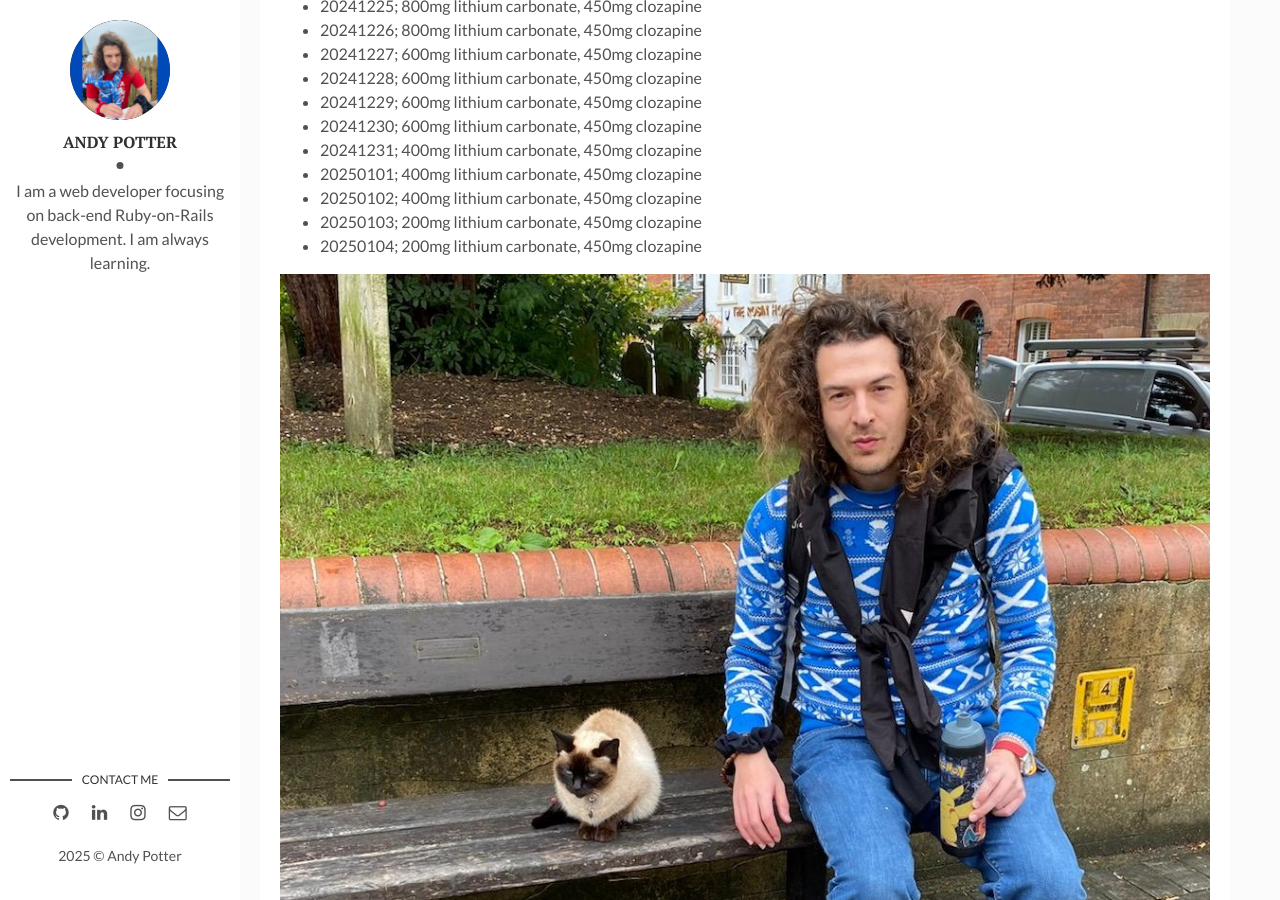
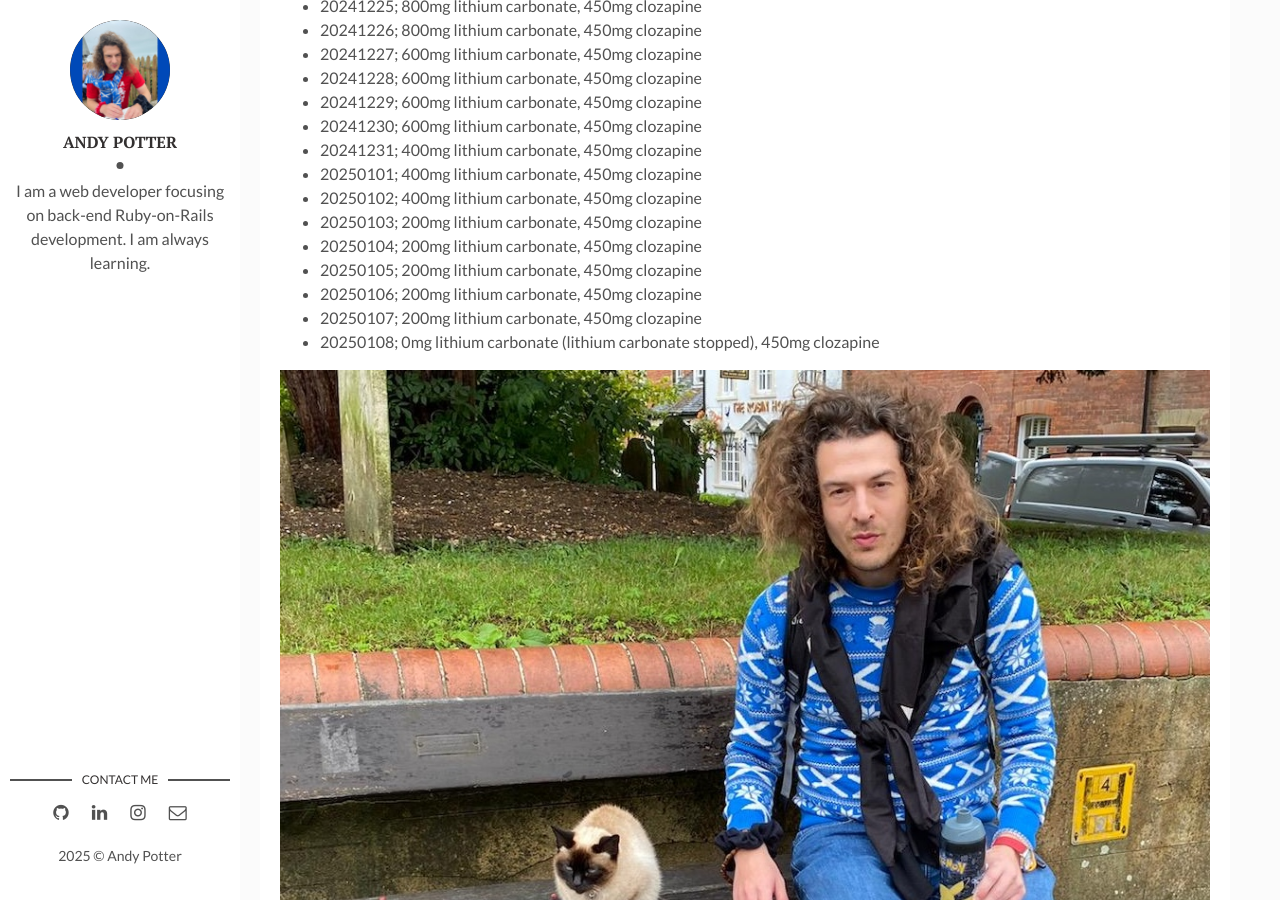
Before and after one commit to QALB-Boy/blog, a Jekyll site: the page built from _posts/2024-11-20-please-help.markdown, in a window 1280 px wide and 900 px high, scrolled down 2622 px. Built offline with Jekyll 4.4.1, drawn with Linux system fonts in a browser that asks for light colours.

Commit message:
20250108; 0mg lithium carbonate (lithium carbonate stopped), 450mg clozapine

```diff
--- a/_posts/2024-11-20-please-help.markdown
+++ b/_posts/2024-11-20-please-help.markdown
@@ -93,6 +93,9 @@ I am keeping a calm and detailed daily log as evidence for legal action regardin
 * 20250102; 400mg lithium carbonate, 450mg clozapine
 * 20250103; 200mg lithium carbonate, 450mg clozapine
 * 20250104; 200mg lithium carbonate, 450mg clozapine
-
+* 20250105; 200mg lithium carbonate, 450mg clozapine
+* 20250106; 200mg lithium carbonate, 450mg clozapine
+* 20250107; 200mg lithium carbonate, 450mg clozapine
+* 20250108; 0mg lithium carbonate (lithium carbonate stopped), 450mg clozapine
 
 ![Moi]({{site.baseurl}}/assets/img/Moi.jpg)
```
